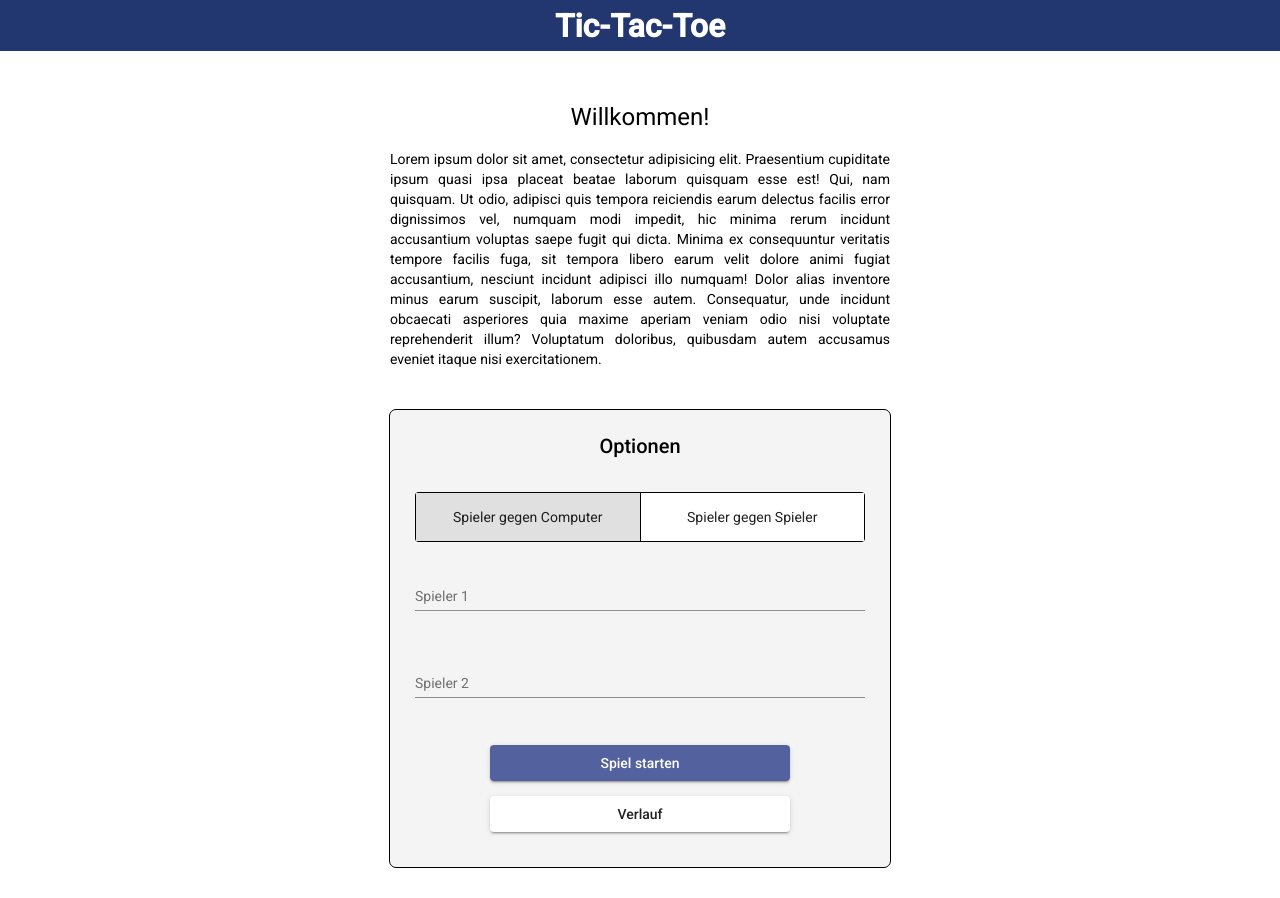
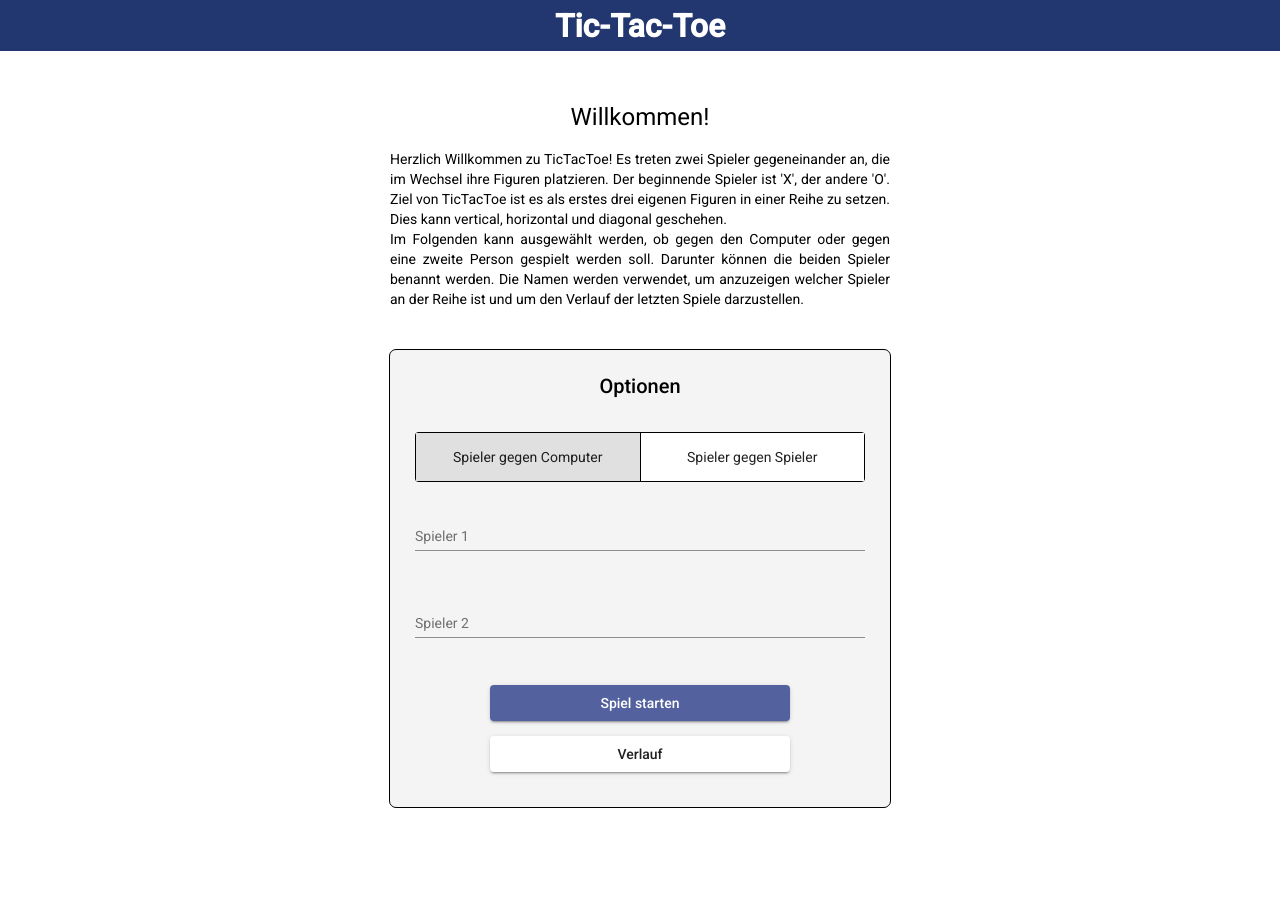
Before and after one commit to mahehsma/TicTacToeAngular, an Angular app: page / in a window 1280 px wide. After the commit the page ends 838 px from the top, so only its background shows below. Built offline with nearby package versions, Linux system fonts and the light colour scheme.

Commit message:
updated welcome text

```diff
--- a/src/app/components/pages/welcome/welcome.component.html
+++ b/src/app/components/pages/welcome/welcome.component.html
@@ -2,17 +2,14 @@
   <div class="welcome-text">
     <h1>Willkommen!</h1>
     <p>
-      Lorem ipsum dolor sit amet, consectetur adipisicing elit. Praesentium
-      cupiditate ipsum quasi ipsa placeat beatae laborum quisquam esse est! Qui,
-      nam quisquam. Ut odio, adipisci quis tempora reiciendis earum delectus
-      facilis error dignissimos vel, numquam modi impedit, hic minima rerum
-      incidunt accusantium voluptas saepe fugit qui dicta. Minima ex
-      consequuntur veritatis tempore facilis fuga, sit tempora libero earum
-      velit dolore animi fugiat accusantium, nesciunt incidunt adipisci illo
-      numquam! Dolor alias inventore minus earum suscipit, laborum esse autem.
-      Consequatur, unde incidunt obcaecati asperiores quia maxime aperiam veniam
-      odio nisi voluptate reprehenderit illum? Voluptatum doloribus, quibusdam
-      autem accusamus eveniet itaque nisi exercitationem.
+      Herzlich Willkommen zu TicTacToe! Es treten zwei Spieler gegeneinander an, die im Wechsel ihre Figuren platzieren.
+      Der beginnende Spieler ist 'X', der andere 'O'. Ziel von TicTacToe ist es als erstes drei eigenen Figuren in einer Reihe zu setzen.
+      Dies kann vertical, horizontal und diagonal geschehen.
+    </p>
+    <p>
+      Im Folgenden kann ausgew&auml;hlt werden, ob gegen den Computer oder gegen eine zweite Person gespielt werden soll.
+      Darunter k&ouml;nnen die beiden Spieler benannt werden. Die Namen werden verwendet, um anzuzeigen welcher Spieler an der Reihe ist und
+      um den Verlauf der letzten Spiele darzustellen.
     </p>
   </div>
 
@@ -54,13 +51,3 @@
     </button>
   </div>
 </div>
-<!-- <li><a routerLink="/game">Spiel</a></li>
-      <li><a routerLink="/">Willkommen</a></li>
-      <li><a routerLink="/history">Verlauf</a></li> -->
-
-<!-- <label class="switch">
-    <input type="checkbox" id="ai" (click)="isAi($event)" />
-    <span class="slider round"></span>
-  </label> -->
-
-<!-- name spieler 1, name spieler 2 (ausgegraut, wenn pvai), pvp / pvai -->
```
